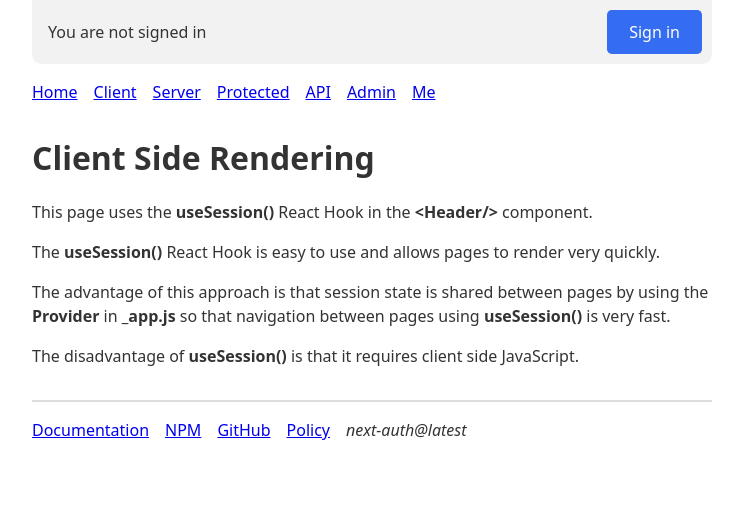
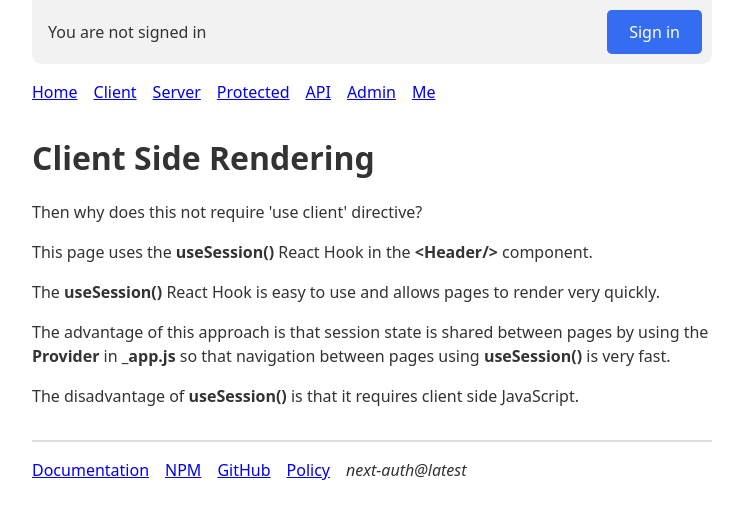
Before and after one commit to dattaray-basab/next-auth-example, a Next.js app: page /client in a window 1280 px wide. Shown: the top 518 px of the page, without its empty margins (268-1011 px from the left). Built offline with nearby package versions, Linux system fonts and the light colour scheme; no server answers.

Commit message:
0.0.2: WIP - customize to project

```diff
--- a/pages/client.tsx
+++ b/pages/client.tsx
@@ -4,6 +4,7 @@ export default function ClientPage() {
   return (
     <Layout>
       <h1>Client Side Rendering</h1>
+      <p>Then why does this not require 'use client' directive?</p>
       <p>
         This page uses the <strong>useSession()</strong> React Hook in the{" "}
         <strong>&lt;Header/&gt;</strong> component.
```
Also changed, not shown: tsconfig.json (+17 -3 lines).
